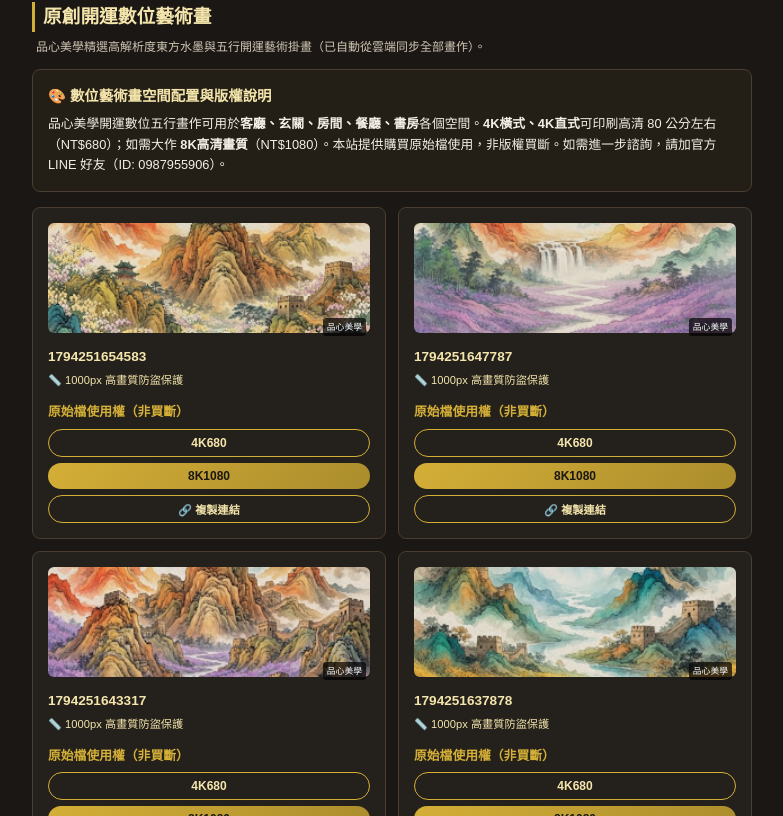
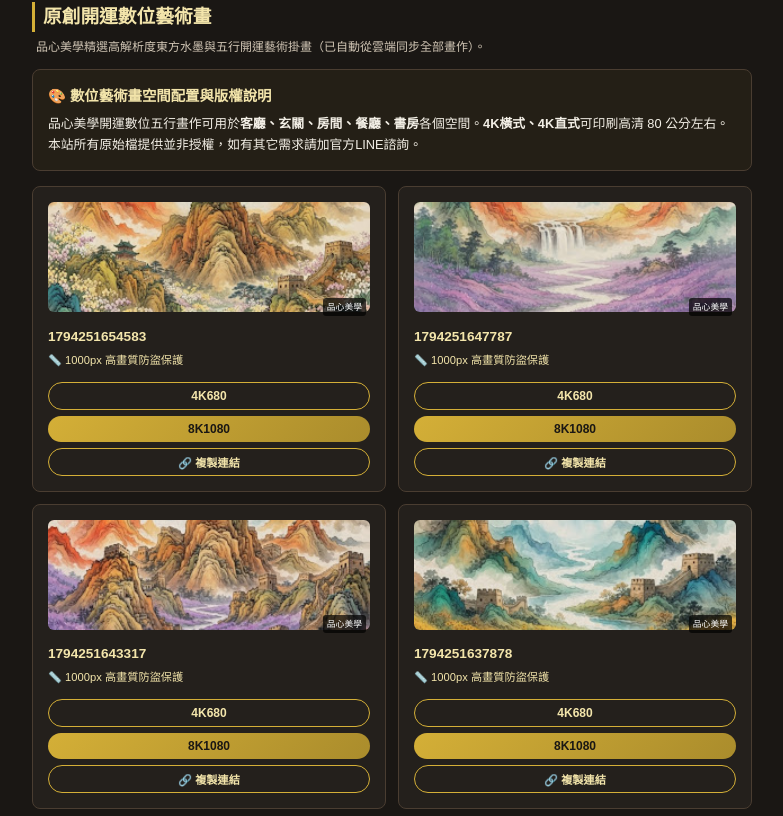
Before and after one commit to pengpinxin/-zimo-digital-fengshui, a Next.js app: page / in a window 1280 px wide. Shown: the part 2424-3240 px from the top of the page, without its empty margins (248-1031 px from the left). Built offline with nearby package versions, Linux system fonts and the light colour scheme.

Commit message:
Revise digital art description and licensing details
Updated the description of digital art usage and clarified licensing terms.

```diff
--- a/app/page.js
+++ b/app/page.js
@@ -383,7 +383,7 @@ export default function Home(){
           <div className="notice-box" style={{marginTop:'0', marginBottom:'15px'}}>
             <h4 style={{color:'var(--gold-l)',marginBottom:'6px'}}>🎨 數位藝術畫空間配置與版權說明</h4>
             <p style={{fontSize:'0.8rem',lineHeight:'1.6',color:'#f3efe6'}}>
-              品心美學開運數位五行畫作可用於<strong>客廳、玄關、房間、餐廳、書房</strong>各個空間。<strong>4K橫式、4K直式</strong>可印刷高清 80 公分左右（NT$680）；如需大作 <strong>8K高清畫質</strong>（NT$1080）。本站提供購買原始檔使用，非版權買斷。如需進一步諮詢，請加官方 LINE 好友（ID: 0987955906）。
+              品心美學開運數位五行畫作可用於<strong>客廳、玄關、房間、餐廳、書房</strong>各個空間。<strong>4K橫式、4K直式</strong>可印刷高清 80 公分左右。本站所有原始檔提供並非授權，如有其它需求請加官方LINE諮詢。
             </p>
           </div>
 
@@ -410,7 +410,6 @@ export default function Home(){
                     <p style={{fontSize:'0.7rem',color:'var(--gold-l)',margin:'4px 0'}}>📏 {item.size || '4K/8K 數位高清'}</p>
                   </div>
                   <div style={{marginTop:'8px'}}>
-                    <div style={{color:'var(--gold)',fontWeight:'bold',fontSize:'0.8rem',marginBottom:'6px'}}>原始檔使用權（非買斷）</div>
                     <div style={{display:'flex', flexDirection:'column', gap:'6px'}}>
                       <button className="btn btn-o" style={{width:'100%', fontSize:'0.75rem', padding:'6px'}} onClick={() => addToCart(item.name + ' (4K檔)', 680)}>4K680</button>
                       <button className="btn" style={{width:'100%', fontSize:'0.75rem', padding:'6px'}} onClick={() => addToCart(item.name + ' (8K檔)', 1080)}>8K1080</button>
```
